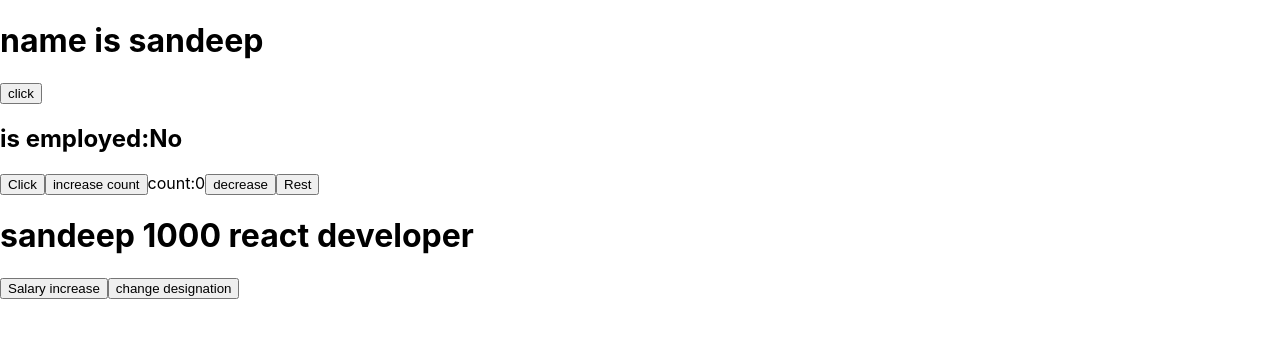
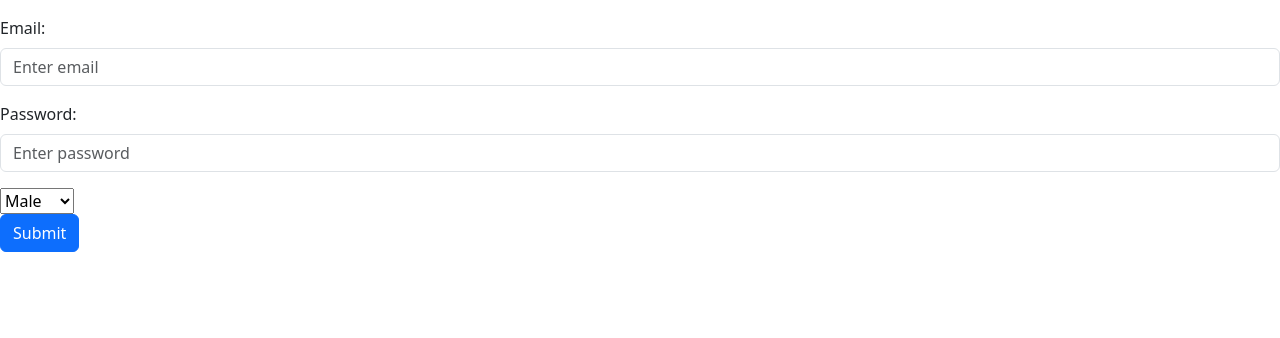
Before and after one commit to sandeepbusa41/react_class, a React (Create React App) app: page / in a window 1280 px wide. Shown: the top 338 px of the page. Built offline with nearby package versions, Linux system fonts and the light colour scheme.

Commit message:
first form validation using 'useRef'

```diff
--- a/src/App.js
+++ b/src/App.js
@@ -6,12 +6,13 @@ import Productss from './component/fetch/sample';
 import Parent from './component/unmountingphase/parent';
 import LoginForm from './component/forms/login';
 import UserProfile from './component/profile/profile';
+import 'bootstrap/dist/css/bootstrap.min.css';
 function App(){
 
 
       return(
         <div>
-        <UserProfile/>
+        <LoginForm/>
 
         </div>
       )
--- a/src/component/forms/login.js
+++ b/src/component/forms/login.js
@@ -1,57 +1,85 @@
-import React, { useState } from 'react';
-import './styles.css';
+import React, { useRef, useState } from 'react';
+
 
 
 function LoginForm() {
 
-    const [username,setName]=useState
-    const  [password,setPassword]=useState
+    const emailRef=useRef()
+    const passwordRef=useRef()
+    const genderRef=useRef()
+    const [error,setError]=useState('')
+    const [passworderror,setpasswordError]=useState('')
+    const emailRegx=/code/
+    const passwordRegx=/[0-9]/
+    function handleform(e){
+        e.preventDefault()
+        const email=emailRef.current.value
+        const password=passwordRef.current.value
 
+        if(!emailRegx.test(email)){
+            setError('invalid email')
+        }
+        else{
+            setError('')
+            if(!passwordRegx.test(password)){
+            setpasswordError('invalid password')
+        }
+        else{
+            setpasswordError('')
+            console.log(genderRef.current.value)
+        }
+        }
 
-
-    //username validation
-    function userValidate(event){
-        username=event.target.value
-        console.log(username)
-    }
-
-    //password validate
-    function passwordValidate(){
-
-              console.log('hi')
 
     }
 
 
+    return (
+        <div>
 
+<form onSubmit={handleform}>
+  <div className="mb-3 mt-3">
+    <label htmlFor="email" className="form-label">
+      Email:
+    </label>
+    <input
+      type="text"
+      className="form-control"
+      id="email"
+      placeholder="Enter email"
+      name="email"
+      ref={emailRef}
+    />
+  </div>
+  {error && <span style={{color:'red'}}>invalid credentials</span>}
+  <div className="mb-3">
+    <label htmlFor="pwd" className="form-label">
+      Password:
+    </label>
+    <input
+      type="password"
+      className="form-control"
+      id="pwd"
+      placeholder="Enter password"
+      name="pswd"
+      ref={passwordRef}
+    />
+  </div>
+  <div>
+    <select ref={genderRef}>
+        <option option='male'>Male</option>
+        <option option='female'>female</option>
 
+    </select>
+  </div>
+  {passworderror && <span style={{color:'red'}}>invalid credentials</span>}
 
+  {!error && !passworderror && (<button type="submit" className="btn btn-primary">
+    Submit
+  </button>)}
+</form>
+</div>
 
-
-
-    return (
-        <div className="login-container">
-            <form action="action_page.php" method="post">
-                <div className="imgcontainer">
-                    <img src="img_avatar2.png" alt="Avatar" className="avatar" />
-                </div>
-
-                <div className="container">
-                    <label htmlFor="uname"><b>Username</b></label>
-                    <input type="text" placeholder="Enter Username" name="uname" required  value={username}  onClick={userValidate}/>
-
-                    <label htmlFor="psw"><b>Password</b></label>
-                    <input type="password" placeholder="Enter Password" name="psw" required  value={password} onClick={passwordValidate}/>
-
-                    <button type="submit">Login</button>
-                </div>
-
-                <div className="container" style={{ backgroundColor: "#f1f1f1" }}>
-                    <button type="button" className="cancelbtn">Cancel</button>
-                    <span className="psw">Forgot <a href="#">password?</a></span>
-                </div>
-            </form>
-        </div>
     );
 }
 
```
